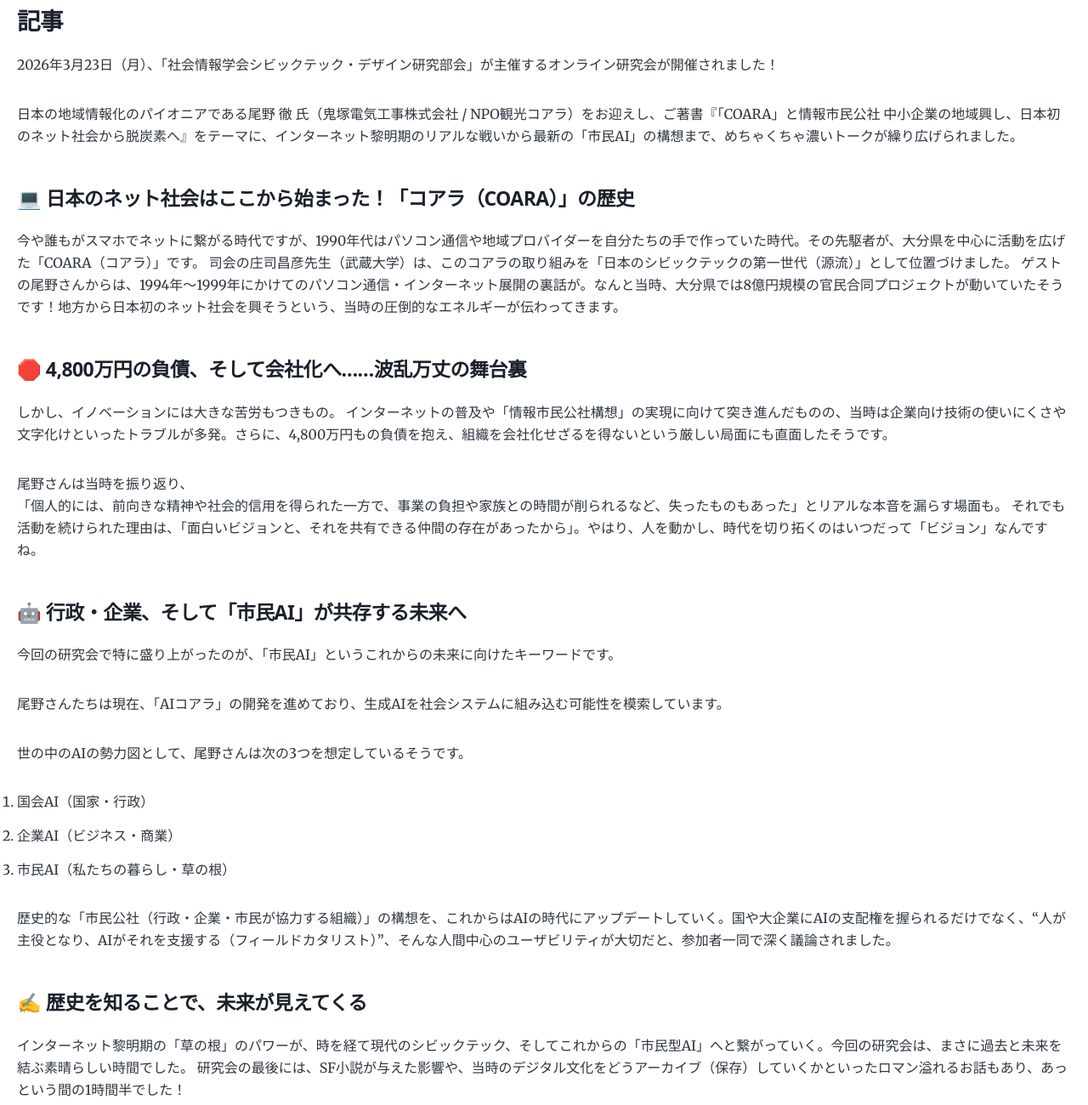
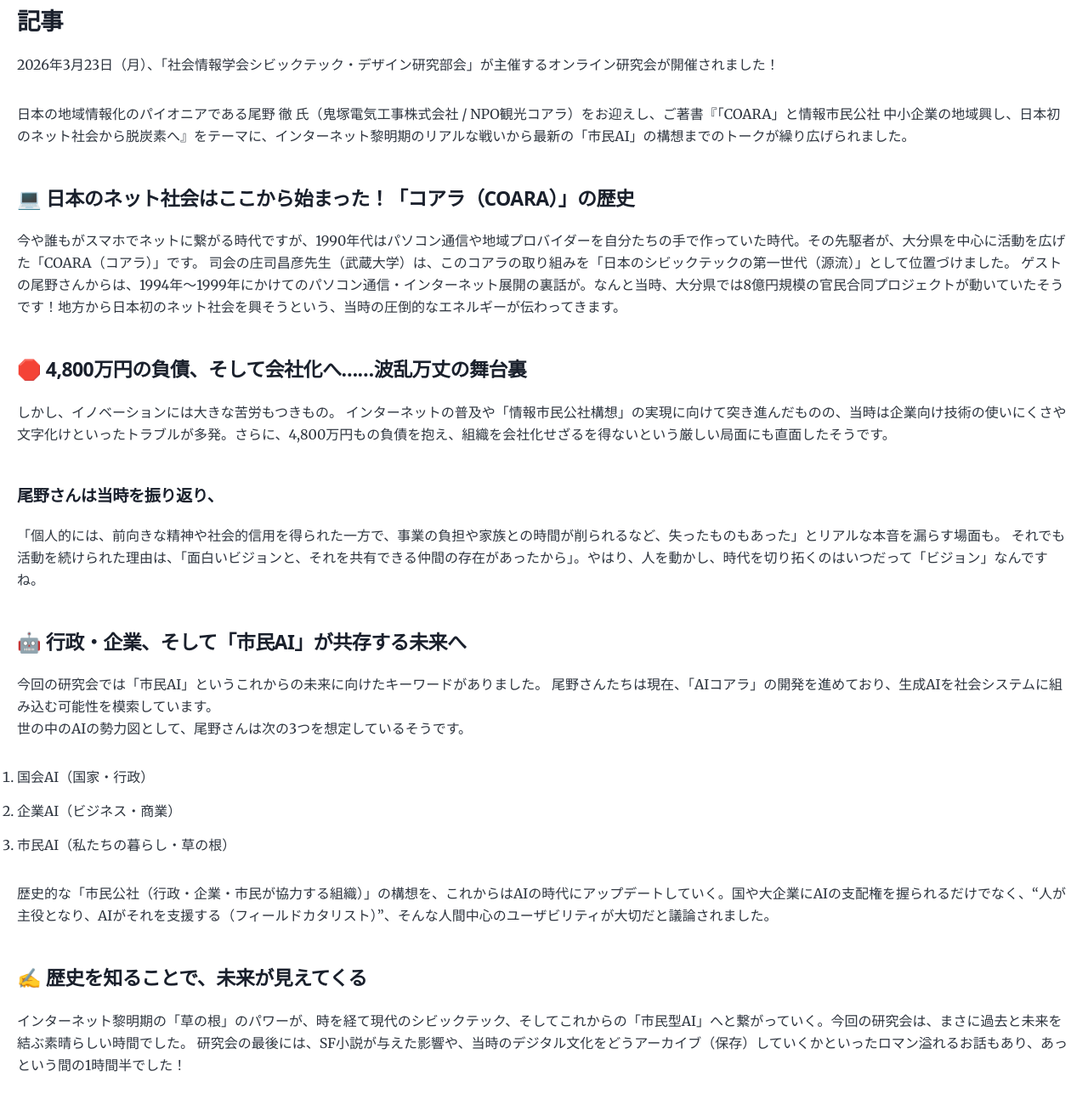
Before and after one commit to rg-civictech/rg-civictech.github.io, a Gatsby site: page /20260323_1/ in a window 1280 px wide. Shown: the part 1200-2500 px from the top of the page at 85% size. Built offline with nearby package versions, Linux system fonts and the light colour scheme; Gatsby itself is replaced by a stand-in of ours.

Commit message:
Update 2026-03-23 document r3

```diff
--- a/content/blog/20260323_1/index.md
+++ b/content/blog/20260323_1/index.md
@@ -31,7 +31,7 @@ https://rg-civictech.github.io/
 ### 記事
 2026年3月23日（月）、「社会情報学会シビックテック・デザイン研究部会」が主催するオンライン研究会が開催されました！
 
-日本の地域情報化のパイオニアである尾野 徹 氏（鬼塚電気工事株式会社 / NPO観光コアラ）をお迎えし、ご著書『「COARA」と情報市民公社 中小企業の地域興し、日本初のネット社会から脱炭素へ』をテーマに、インターネット黎明期のリアルな戦いから最新の「市民AI」の構想まで、めちゃくちゃ濃いトークが繰り広げられました。
+日本の地域情報化のパイオニアである尾野 徹 氏（鬼塚電気工事株式会社 / NPO観光コアラ）をお迎えし、ご著書『「COARA」と情報市民公社 中小企業の地域興し、日本初のネット社会から脱炭素へ』をテーマに、インターネット黎明期のリアルな戦いから最新の「市民AI」の構想までのトークが繰り広げられました。
 
 #### 💻 日本のネット社会はここから始まった！「コアラ（COARA）」の歴史
 今や誰もがスマホでネットに繋がる時代ですが、1990年代はパソコン通信や地域プロバイダーを自分たちの手で作っていた時代。その先駆者が、大分県を中心に活動を広げた「COARA（コアラ）」です。
@@ -42,22 +42,20 @@ https://rg-civictech.github.io/
 しかし、イノベーションには大きな苦労もつきもの。
 インターネットの普及や「情報市民公社構想」の実現に向けて突き進んだものの、当時は企業向け技術の使いにくさや文字化けといったトラブルが多発。さらに、4,800万円もの負債を抱え、組織を会社化せざるを得ないという厳しい局面にも直面したそうです。
 
-尾野さんは当時を振り返り、
+##### 尾野さんは当時を振り返り、
 「個人的には、前向きな精神や社会的信用を得られた一方で、事業の負担や家族との時間が削られるなど、失ったものもあった」とリアルな本音を漏らす場面も。
 それでも活動を続けられた理由は、「面白いビジョンと、それを共有できる仲間の存在があったから」。やはり、人を動かし、時代を切り拓くのはいつだって「ビジョン」なんですね。
 
 #### 🤖 行政・企業、そして「市民AI」が共存する未来へ
-今回の研究会で特に盛り上がったのが、「市民AI」というこれからの未来に向けたキーワードです。
-
+今回の研究会では「市民AI」というこれからの未来に向けたキーワードがありました。
 尾野さんたちは現在、「AIコアラ」の開発を進めており、生成AIを社会システムに組み込む可能性を模索しています。
-
 世の中のAIの勢力図として、尾野さんは次の3つを想定しているそうです。
 
 1. 国会AI（国家・行政）
 2. 企業AI（ビジネス・商業）
 3. 市民AI（私たちの暮らし・草の根）
 
-歴史的な「市民公社（行政・企業・市民が協力する組織）」の構想を、これからはAIの時代にアップデートしていく。国や大企業にAIの支配権を握られるだけでなく、“人が主役となり、AIがそれを支援する（フィールドカタリスト）”、そんな人間中心のユーザビリティが大切だと、参加者一同で深く議論されました。
+歴史的な「市民公社（行政・企業・市民が協力する組織）」の構想を、これからはAIの時代にアップデートしていく。国や大企業にAIの支配権を握られるだけでなく、“人が主役となり、AIがそれを支援する（フィールドカタリスト）”、そんな人間中心のユーザビリティが大切だと議論されました。
 
 #### ✍️ 歴史を知ることで、未来が見えてくる
 インターネット黎明期の「草の根」のパワーが、時を経て現代のシビックテック、そしてこれからの「市民型AI」へと繋がっていく。今回の研究会は、まさに過去と未来を結ぶ素晴らしい時間でした。
```
